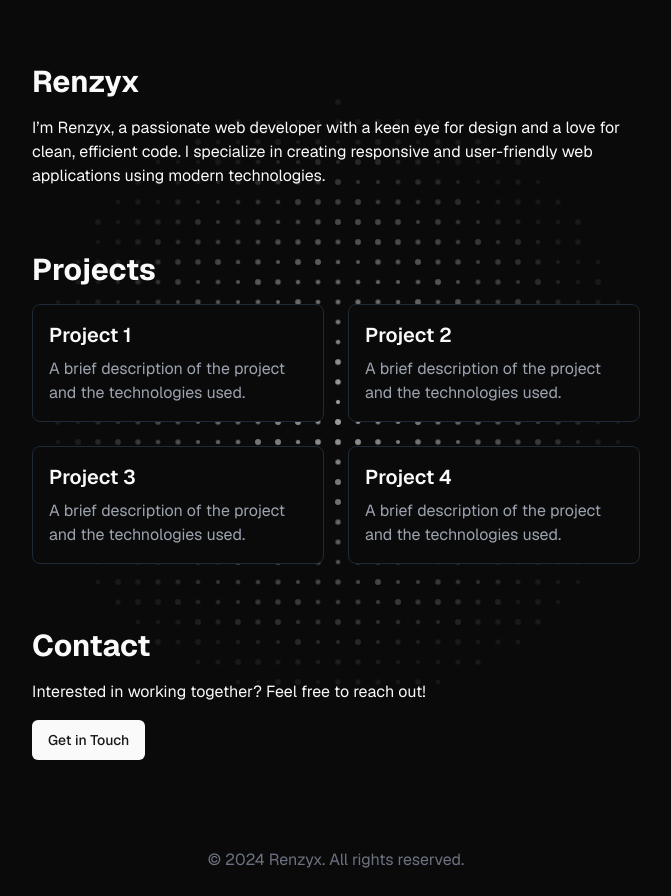
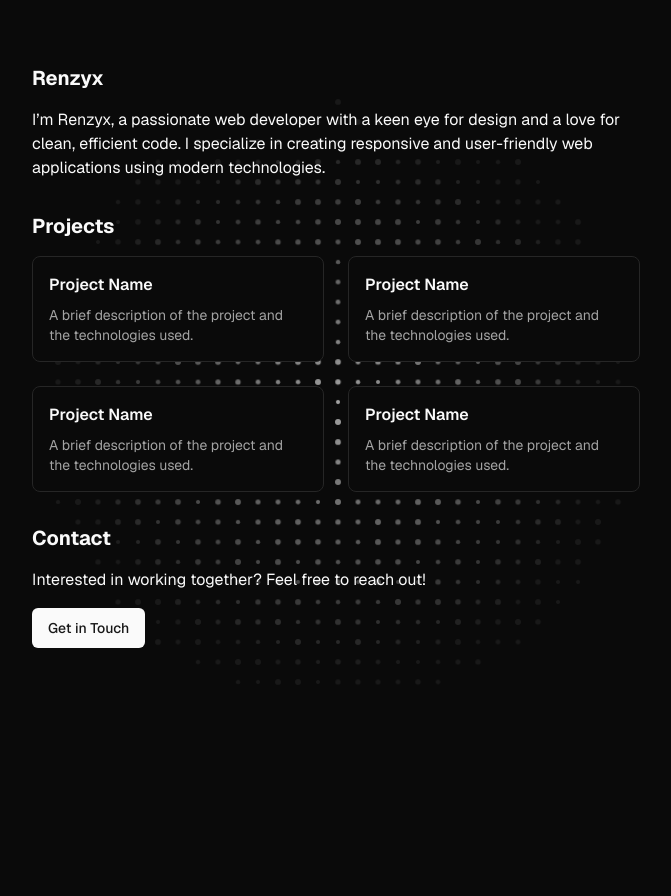
Before and after one commit to xyugen/portfolio, a Next.js app: page / in a window 1280 px wide. Shown: the whole page, without its empty margins (304-975 px from the left). After the commit the page ends 800 px from the top, so only its background shows below. Built offline with nearby package versions, Linux system fonts and the light colour scheme.

Commit message:
feat: separate into components and improve styling

```diff
--- a/src/app/components/About.tsx
+++ b/src/app/components/About.tsx
@@ -1,8 +1,10 @@
+import H2 from "@/components/H2";
+
 const About = () => {
     return (
-    <section id="about" className="mb-16">
-        <h2 className="text-primary text-3xl font-bold mb-4">Renzyx</h2>
-        <p className="text-foreground">
+        <section id="about" className="space-y-4">
+            <H2>Renzyx</H2>
+            <p className="text-foreground text-base">
                 I&rsquo;m Renzyx, a passionate web developer with a keen eye for
                 design and a love for clean, efficient code. I specialize in
                 creating responsive and user-friendly web applications using
@@ -10,6 +12,6 @@ const About = () => {
             </p>
         </section>
     );
-}
+};
 
-export default About
+export default About;
--- a/src/app/components/Contact.tsx
+++ b/src/app/components/Contact.tsx
@@ -1,10 +1,11 @@
+import H2 from '@/components/H2';
 import { Button } from '@/components/ui/button';
 
 const Contact = () => {
   return (
     <section id="contact">
-        <h2 className="text-primary text-3xl font-bold mb-4">Contact</h2>
-        <p className="text-foreground mb-4">
+        <H2>Contact</H2>
+        <p className="text-foreground my-4">
             Interested in working together? Feel free to reach out!
         </p>
         <Button>
--- a/src/app/components/Portfolio.tsx
+++ b/src/app/components/Portfolio.tsx
@@ -42,14 +42,13 @@ export default function Component() {
                 <DotPattern windowSize={windowSize} dotSize={4} />
             </div>
             <div className="relative z-10">
-                <main className="max-w-2xl mx-auto px-4 sm:px-6 lg:px-8 py-16">
+                <main className="max-w-2xl mx-auto px-4 space-y-8 sm:px-6 lg:px-8 py-16">
                     <About />
 
                     <Projects />
 
                     <Contact />
                 </main>
-                <Footer />
             </div>
             <div
                 className="fixed w-64 h-64 rounded-full bg-gradient-radial from-white/20 to-transparent opacity-20 pointer-events-none z-0"
--- /dev/null
+++ b/src/app/components/ProjectCard.tsx
@@ -0,0 +1,16 @@
+import React from "react";
+
+const ProjectCard = () => {
+    return (
+        <div
+            className="border bg-background border-muted rounded-lg p-4 hover:border-accent transition-colors"
+        >
+            <h3 className="text-base font-semibold mb-2">Project Name</h3>
+            <p className="text-sm text-muted-foreground">
+                A brief description of the project and the technologies used.
+            </p>
+        </div>
+    );
+};
+
+export default ProjectCard;
--- a/src/app/components/Projects.tsx
+++ b/src/app/components/Projects.tsx
@@ -1,25 +1,17 @@
+import H2 from "@/components/H2";
+import ProjectCard from "./ProjectCard";
+
 const Projects = () => {
     return (
-    <section id="projects" className="mb-16">
-        <h2 className="text-3xl font-bold mb-4">Projects</h2>
+        <section id="projects" className="space-y-4">
+            <H2>Projects</H2>
             <div className="grid grid-cols-1 sm:grid-cols-2 gap-6">
                 {[1, 2, 3, 4].map((project) => (
-                <div
-                    key={project}
-                    className="border bg-background border-gray-800 rounded-lg p-4 hover:border-gray-600 transition-colors"
-                >
-                    <h3 className="text-xl font-semibold mb-2">
-                        Project {project}
-                    </h3>
-                    <p className="text-gray-400">
-                        A brief description of the project and the
-                        technologies used.
-                    </p>
-                </div>
+                    <ProjectCard key={project} />
                 ))}
             </div>
         </section>
     );
-}
+};
 
-export default Projects
+export default Projects;
--- /dev/null
+++ b/src/components/H2.tsx
@@ -0,0 +1,7 @@
+import React from "react";
+
+const H2 = ({ children }: { children: React.ReactNode }) => {
+    return <h2 className="text-primary text-xl font-bold">{children}</h2>;
+};
+
+export default H2;
--- a/src/components/layouts/Footer.tsx
+++ b/src/components/layouts/Footer.tsx
@@ -1,7 +1,7 @@
 const Footer = () => {
   return (
-    <footer className="py-6 px-4 sm:px-6 lg:px-8 text-center text-gray-500">
-        <p>&copy; {new Date().getFullYear()} Renzyx. All rights reserved.</p>
+    <footer className="py-6 px-4 sm:px-6 lg:px-8 text-center text-muted-foreground/70">
+        <p className="text-sm">&copy; {new Date().getFullYear()} Renzyx. All rights reserved.</p>
     </footer>
   );
 }
```
Lines whose indentation alone changed are shown as unchanged.
